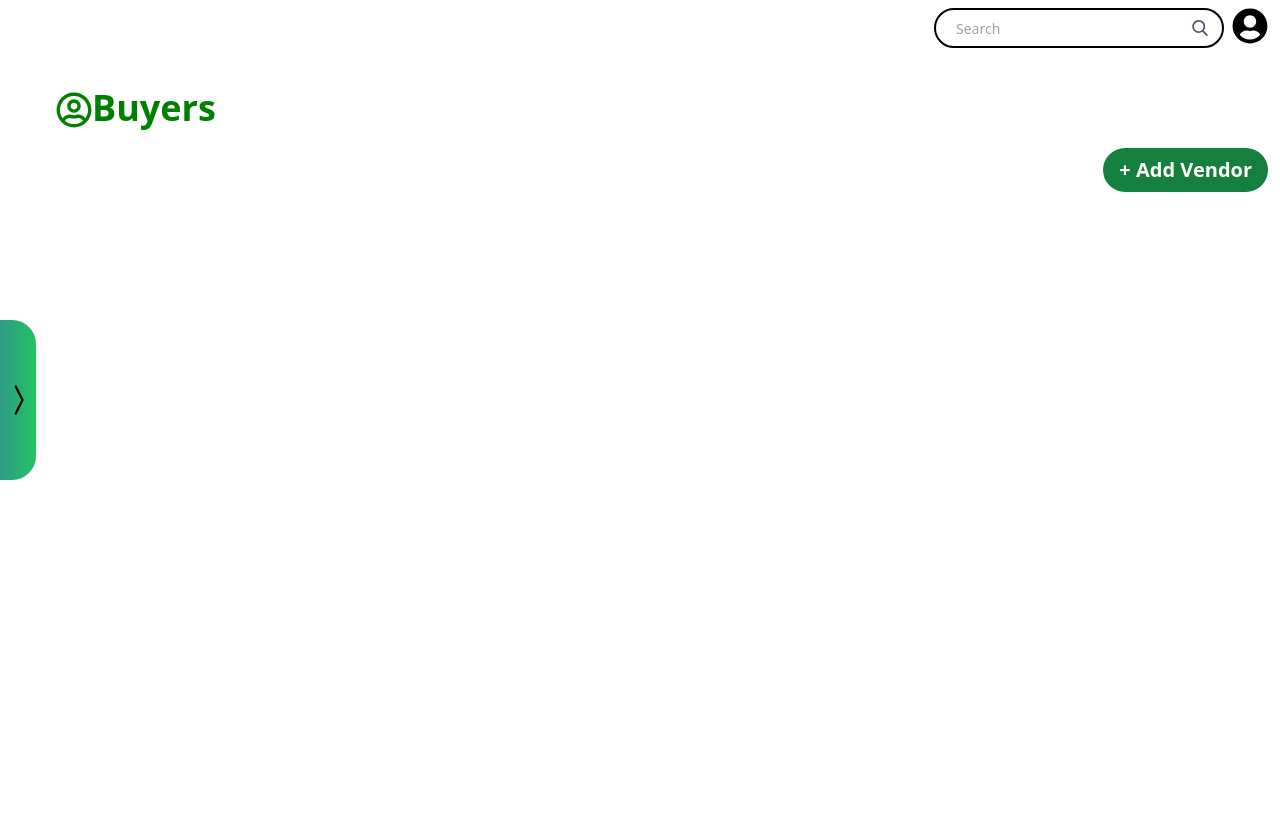
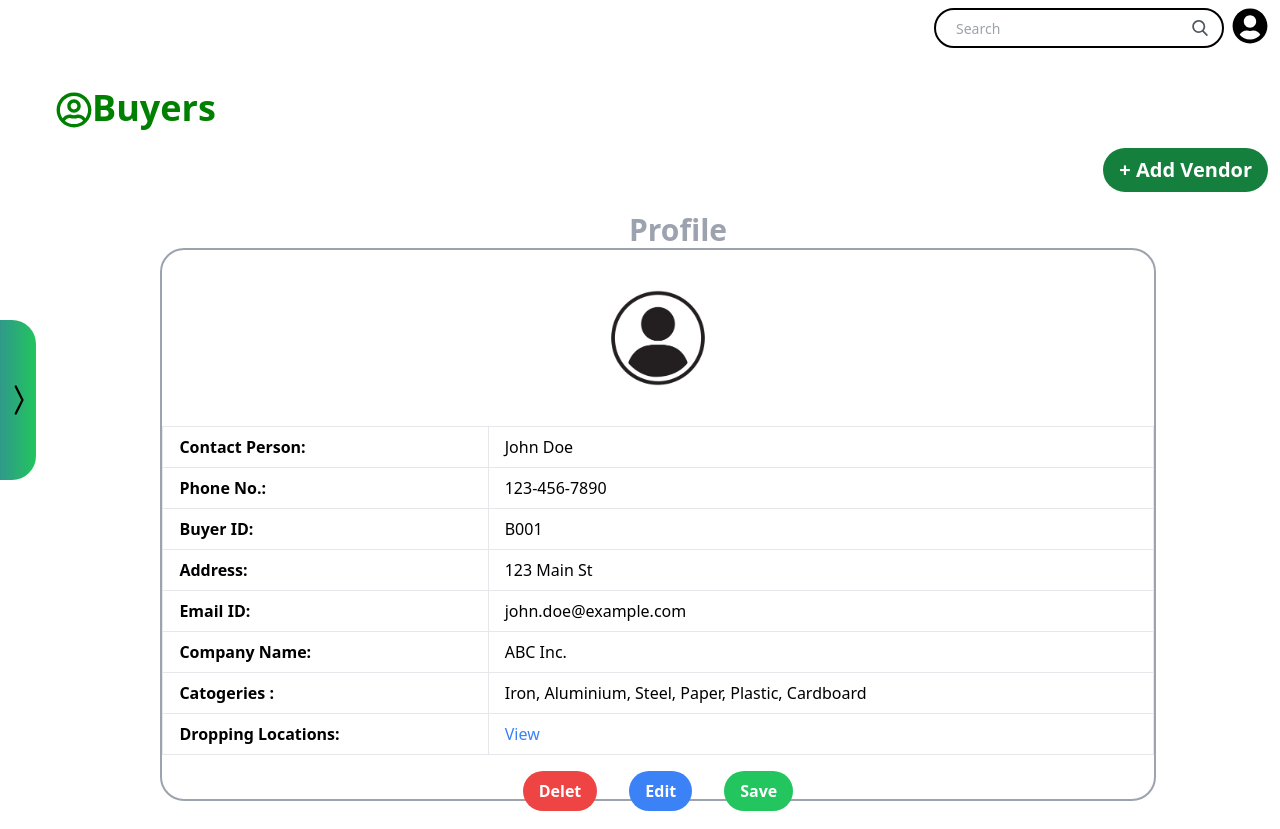
Before and after one commit to rahulkundelwalll/Crap-Cycle-Dashboard, a React (Vite) app: page /buyers in a window 1280 px wide. Before the commit the page ends 800 px from the top, so only its background shows below. Built offline with nearby package versions, Linux system fonts and the light colour scheme.

Commit message:
Buyers detail added

```diff
--- a/src/component/Sidebar.jsx
+++ b/src/component/Sidebar.jsx
@@ -46,7 +46,7 @@ export default function Sidebar({ children ,page}) {
                                 <ul className={expandUserManagement == true ? `text-white flex flex-col justify-center ms-10 text-xl` : 'hidden'} >
                                     <Link to='/vendors'>
                                     <li className='hover:text-black'>&#x2022;Vendors</li></Link>
-                                    <li className='hover:text-black'>&#x2022;Buyers</li>
+                                    <Link to='/buyers'><li className='hover:text-black'>&#x2022;Buyers</li></Link>
                                     <li className='hover:text-black'>&#x2022;Delivery Agent</li>
                                 </ul>
                             </li>
--- a/src/pages/Buyers.jsx
+++ b/src/pages/Buyers.jsx
@@ -1,16 +1,123 @@
-import React from 'react';
+import React, { useState } from 'react';
 import Sidebar from './../component/Sidebar';
+import userImage from '.././assets/user.webp';
+
+const Modal = ({ isOpen, onClose, addresses }) => {
+    if (!isOpen) return null;
+
+    return (
+        <div className="fixed inset-0 bg-gray-800 bg-opacity-75 flex justify-center items-center">
+            <div className="bg-white rounded-lg overflow-hidden w-4/5 max-w-2xl">
+                <div className="p-4 border-b flex justify-between items-center">
+                    <h2 className="text-xl font-bold">Dropping Locations</h2>
+                    <button onClick={onClose} className="text-red-500 font-bold">X</button>
+                </div>
+                <div className="p-4">
+                    <ul>
+                        {addresses.map((address, index) => (
+                            <li key={index} className="py-2 border-b last:border-b-0">{address}</li>
+                        ))}
+                    </ul>
+                </div>
+            </div>
+        </div>
+    );
+};
 
 export default function Buyers() {
+    const [isModalOpen, setIsModalOpen] = useState(false);
+
+    // Example data
+    const contactPerson = 'John Doe';
+    const phoneNo = '123-456-7890';
+    const buyerId = 'B001';
+    const address = '123 Main St';
+    const email = 'john.doe@example.com';
+    const companyName = 'ABC Inc.';
+    const droppingLocations = ['123 Main St', '456 Oak Ave', '789 Pine Ln']; // Example addresses
+
     return (
         <Sidebar page={'Buyers'}>
-            <div className='flex justify-end text-xl font-bold mt-5 '>
-                <button class=" bg-green-700 hover:bg-green-500 text-white font-bold py-2 px-4 rounded-3xl me-3">
+            <div className='flex justify-end text-xl font-bold mt-5'>
+                <button className="bg-green-700 hover:bg-green-500 text-white font-bold py-2 px-4 rounded-3xl me-3">
                     + Add Vendor
                 </button>
             </div>
+            <div className='flex justify-center text-3xl font-bold mt-5 ms-10'>
+                <span className="text-gray-400">Profile</span>
+            </div>
+            <div className='flex flex-col items-center h-4/6 w-4/5 mx-auto border-2 border-gray-400 rounded-3xl'>
+                <img src={userImage} className='h-24  bg-cover mt-10 rounded-full' alt="User" />
+                <div className='mt-10 w-full'>
+                    <table className="table-auto border-collapse border border-white-400 w-full">
+                        <tbody>
+                            <tr>
+                                <td className="border px-4 py-2 font-bold">Contact Person:</td>
+                                <td className="border px-4 py-2">{contactPerson}</td>
+                            </tr>
+                            <tr>
+                                <td className="border px-4 py-2 font-bold">Phone No.:</td>
+                                <td className="border px-4 py-2">{phoneNo}</td>
+                            </tr>
+                            <tr>
+                                <td className="border px-4 py-2 font-bold">Buyer ID:</td>
+                                <td className="border px-4 py-2">{buyerId}</td>
+                            </tr>
+                            <tr>
+                                <td className="border px-4 py-2 font-bold">Address:</td>
+                                <td className="border px-4 py-2">{address}</td>
+                            </tr>
+                            <tr>
+                                <td className="border px-4 py-2 font-bold">Email ID:</td>
+                                <td className="border px-4 py-2">{email}</td>
+                            </tr>
+                            <tr>
+                                <td className="border px-4 py-2 font-bold">Company Name:</td>
+                                <td className="border px-4 py-2">{companyName}</td>
+                            </tr>
+                            <tr>
+                                <td className="border px-4 py-2 font-bold">Catogeries :</td>
+                                <td className="border px-4 py-2">Iron, Aluminium, Steel, Paper, Plastic, Cardboard</td>
+                            </tr>
+                            <tr>
+                                <td className="border px-4 py-2 font-bold">Dropping Locations:</td>
+                                <td className="border px-4 py-2">
+                                    <button
+                                        className="text-blue-500 hover:underline"
+                                        onClick={() => setIsModalOpen(true)}
+                                    >
+                                        View
+                                    </button>
+                                </td>
+                            </tr>
+                        </tbody>
+                    </table>
+                </div>
+                <div className='my-auto '>
+                    <button
+                        className={`bg-red-500 hover:bg-red-700 text-white font-bold py-2 px-4 rounded-3xl m-4`}
+                    >
+                        Delet
+                    </button>
+                    <button
+                        className={`bg-blue-500 hover:bg-blue-700 text-white font-bold py-2 px-4 rounded-3xl m-4`}
+                    >
+                        Edit
+                    </button>
+                    <button
+                        className={`bg-green-500 hover:bg-green-700 text-white font-bold py-2 px-4 rounded-3xl m-4`}
+                    >
+                        Save
+                    </button>
 
+                </div>
+            </div>
+
+            <Modal
+                isOpen={isModalOpen}
+                onClose={() => setIsModalOpen(false)}
+                addresses={droppingLocations}
+            />
         </Sidebar>
-
-    )
+    );
 }
```
Also changed, not shown: src/assets/user.webp (added).
